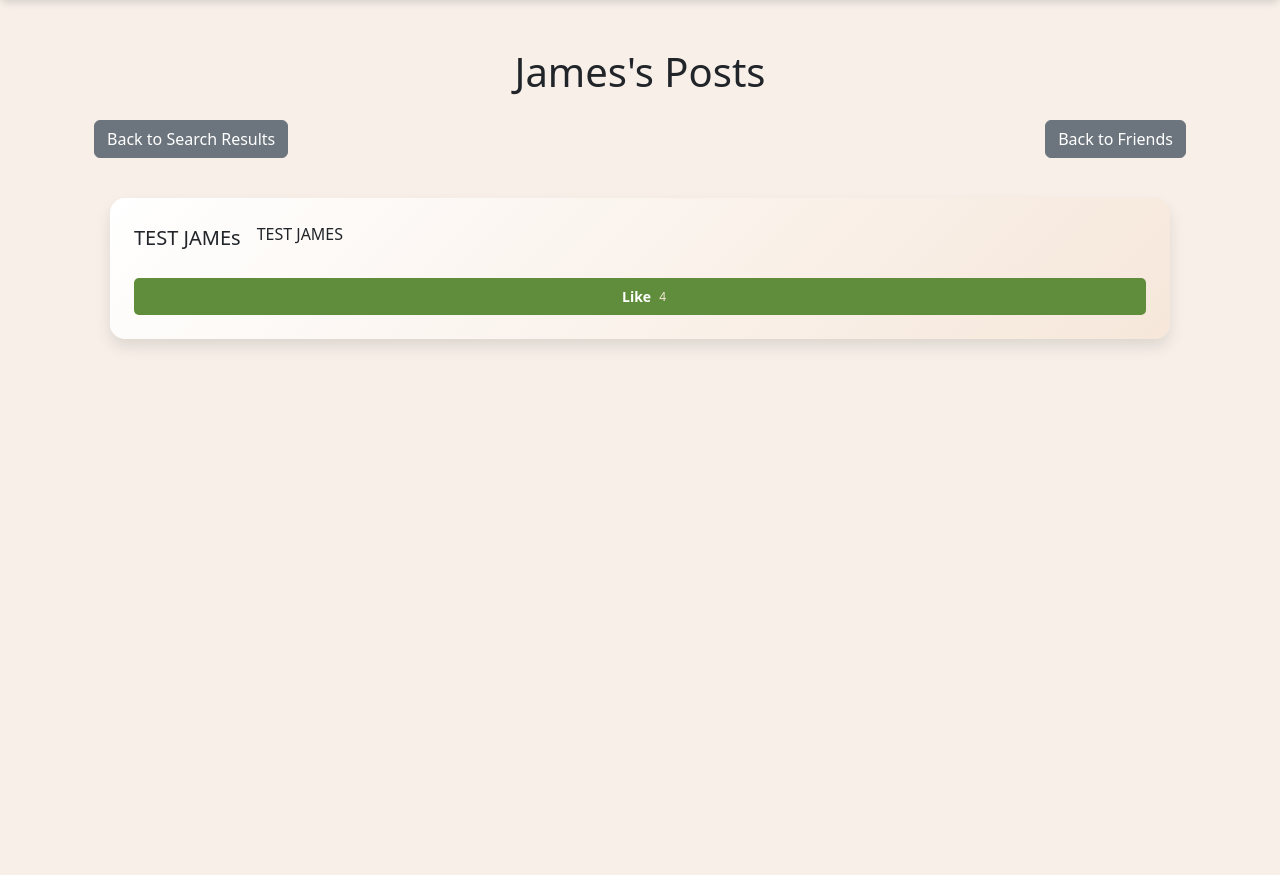
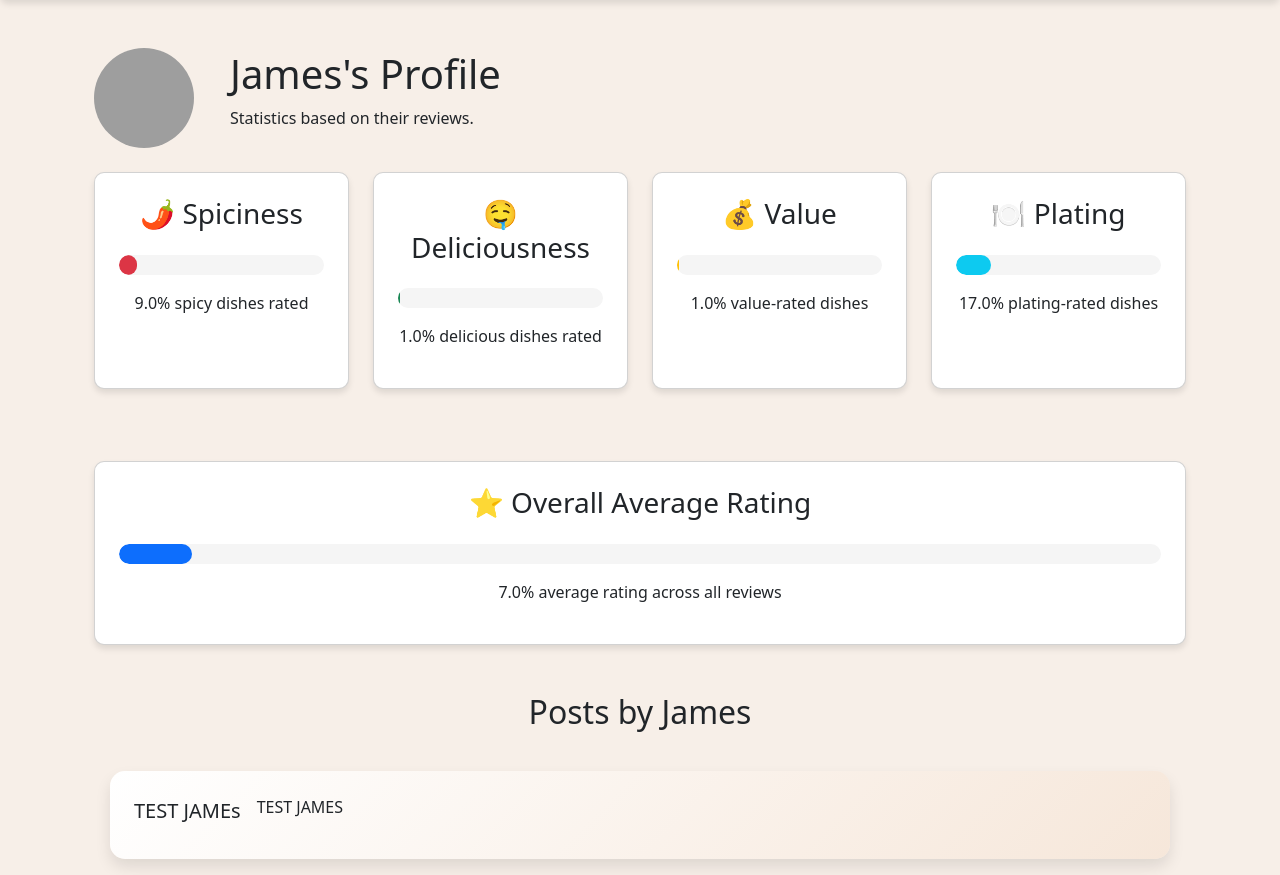
Before and after one commit to IanO7/CITS3403-Group-Project, a Flask app: page /user/6 in a window 1280 px wide. Shown: the part 188-1063 px from the top of the page. Before the commit the page ends 535 px from the top, so only its background shows below. Run offline with Flask 3, Linux system fonts and the light colour scheme; a user stored in the database is signed in; data comes from the database, SQL or seed files in the repository; grey boxes are pictures that could not be loaded.

Commit message:
Refactor user profile handling: rename user_posts to user_profile, update routing and template structure, and implement user statistics display.

```diff
--- a/app/templates/my_friends.html
+++ b/app/templates/my_friends.html
@@ -74,7 +74,7 @@
                      style="width: 100px; height: 100px; object-fit: cover;">
                 <h5 class="card-title">{{ similar_user.username }}</h5>
                 <p class="card-text">This user has similar taste preferences to you!</p>
-                <a href="{{ url_for('views.user_posts', user_id=similar_user.id) }}" class="btn btn-primary">View Profile</a>
+                <a href="{{ url_for('views.user_profile', user_id=similar_user.id) }}" class="btn btn-primary">View Profile</a>
             </div>
         </div>
         {% else %}
--- a/app/templates/search_results.html
+++ b/app/templates/search_results.html
@@ -15,7 +15,9 @@
         {% for result in search_results %}
         <li class="list-group-item d-flex justify-content-between align-items-center">
             <span>{{ result.username }}</span>
-            <a href="{{ url_for('views.user_posts', user_id=result.id, q=query) }}" class="btn btn-primary">View Posts</a>
+            <div>
+                <a href="{{ url_for('views.user_profile', user_id=result.id) }}" class="btn btn-primary">View Profile</a>
+            </div>
         </li>
         {% endfor %}
     </ul>
--- a/app/templates/user_posts.html
+++ /dev/null
@@ -1,62 +0,0 @@
-{% extends "base.html" %}
-{% block title %}{{ selected_user.username }}'s Posts{% endblock %}
-
-{% block content %}
-<div class="container mt-5">
-    <h1 class="text-center mb-4">{{ selected_user.username }}'s Posts</h1>
-
-    <div class="d-flex justify-content-between mb-4">
-        <a href="{{ url_for('views.search', q=request.args.get('q', '')) }}" class="btn btn-secondary">Back to Search Results</a>
-        <a href="{{ url_for('views.friends') }}" class="btn btn-secondary">Back to Friends</a>
-    </div>
-
-    {% if posts %}
-    <div class="staggered-grid">
-        {% for post in posts %}
-        <div class="review-card-modern">
-            {% if post.image %}
-            <div class="review-image-modern">
-                {% if post.image.startswith('http') %}
-                <img src="{{ post.image }}" alt="{{ post.Resturaunt }}">
-                {% else %}
-                <img src="{{ url_for('static', filename=post.image) }}" alt="{{ post.Resturaunt }}">
-                {% endif %}
-            </div>
-            {% endif %}
-
-            <div class="review-header-modern">
-                <h5>{{ post.Resturaunt }}</h5>
-                <p>{{ post.Review }}</p>
-            </div>
-            <div class="review-actions-modern">
-                <button class="action-button-modern like-button" data-note-id="{{ post.id }}">
-                    <i class="bi bi-hand-thumbs-up"></i> Like <span class="action-count">{{ post.likes }}</span>
-                </button>
-            </div>
-        </div>
-        {% endfor %}
-    </div>
-    {% else %}
-    <p class="text-center text-muted">{{ selected_user.username }} hasn't posted any reviews yet.</p>
-    {% endif %}
-</div>
-<script>
-    // Like/Unlike a post and update the likes count dynamically
-    document.querySelectorAll('.like-button').forEach(button => {
-        button.addEventListener('click', () => {
-            const noteId = button.getAttribute('data-note-id');
-            fetch(`/like/${noteId}`, { method: 'POST' })
-                .then(response => response.json())
-                .then(data => {
-                    if (data.success) {
-                        const likeCount = button.querySelector('.action-count');
-                        likeCount.textContent = data.likes; // Update the likes count dynamically
-                    } else {
-                        console.error(data.error);
-                    }
-                })
-                .catch(error => console.error('Error:', error));
-        });
-    });
-</script>
-{% endblock %}
--- /dev/null
+++ b/app/templates/user_profile.html
@@ -0,0 +1,80 @@
+{% extends "base.html" %}
+{% block title %}{{ selected_user.username }}'s Profile{% endblock %}
+
+{% block content %}
+<div class="container mt-5">
+    <!-- User Stats Section -->
+    <div class="dashboard-header mb-4">
+        <div class="profile-info d-flex align-items-center">
+            <img src="{{ url_for('static', filename=selected_user.profile_photo or 'default_profile.jpg') }}"
+                 alt="{{ selected_user.username }}"
+                 class="rounded-circle"
+                 style="width: 100px; height: 100px; object-fit: cover; margin-right: 20px;">
+            <div>
+                <h1>{{ selected_user.username }}'s Profile</h1>
+                <p>Statistics based on their reviews.</p>
+            </div>
+        </div>
+    </div>
+
+    <div class="stats-grid mb-5">
+        <div class="card stat-card">
+            <h3 class="card-title">🌶️ Spiciness</h3>
+            <div class="progress custom-progress">
+                <div class="progress-bar bg-danger" style="width: {{ stats.spiciness | default(0) }}%;"></div>
+            </div>
+            <p>{{ stats.spiciness | default(0) }}% spicy dishes rated</p>
+        </div>
+
+        <div class="card stat-card">
+            <h3 class="card-title">🤤 Deliciousness</h3>
+            <div class="progress custom-progress">
+                <div class="progress-bar bg-success" style="width: {{ stats.deliciousness | default(0) }}%;"></div>
+            </div>
+            <p>{{ stats.deliciousness | default(0) }}% delicious dishes rated</p>
+        </div>
+
+        <div class="card stat-card">
+            <h3 class="card-title">💰 Value</h3>
+            <div class="progress custom-progress">
+                <div class="progress-bar bg-warning" style="width: {{ stats.value | default(0) }}%;"></div>
+            </div>
+            <p>{{ stats.value | default(0) }}% value-rated dishes</p>
+        </div>
+
+        <div class="card stat-card">
+            <h3 class="card-title">🍽️ Plating</h3>
+            <div class="progress custom-progress">
+                <div class="progress-bar bg-info" style="width: {{ stats.plating | default(0) }}%;"></div>
+            </div>
+            <p>{{ stats.plating | default(0) }}% plating-rated dishes</p>
+        </div>
+    </div>
+
+    <div class="card stat-card">
+        <h3 class="card-title">⭐ Overall Average Rating</h3>
+        <div class="progress custom-progress">
+            <div class="progress-bar bg-primary" style="width: {{ overall_average_rating | default(0) }}%;"></div>
+        </div>
+        <p>{{ overall_average_rating | default(0) }}% average rating across all reviews</p>
+    </div>
+
+    <!-- User Posts Section -->
+    <h2 class="text-center mt-5">Posts by {{ selected_user.username }}</h2>
+    <div class="staggered-grid mt-4">
+        {% for post in posts %}
+        <div class="review-card-modern">
+            {% if post.image %}
+            <div class="review-image-modern">
+                <img src="{{ url_for('static', filename=post.image) }}" alt="{{ post.Resturaunt }}">
+            </div>
+            {% endif %}
+            <div class="review-header-modern">
+                <h5>{{ post.Resturaunt }}</h5>
+                <p>{{ post.Review }}</p>
+            </div>
+        </div>
+        {% endfor %}
+    </div>
+</div>
+{% endblock %}
--- a/app/views.py
+++ b/app/views.py
@@ -337,7 +337,7 @@ def search():
 
 
 @views.route('/user/<int:user_id>', methods=['GET'])
-def user_posts(user_id):
+def user_profile(user_id):
     user = current_user()
     if not user:
         return redirect(url_for('auth.login'))
@@ -348,7 +348,29 @@ def user_posts(user_id):
     # Fetch the selected user's posts
     posts = Note.query.filter_by(user_id=selected_user.id).all()
 
-    return render_template('user_posts.html', user=user, selected_user=selected_user, posts=posts)
+    # Calculate stats for the selected user
+    total_posts = len(posts) or 1  # Avoid division by zero
+    stats = {
+        'spiciness': sum(n.Spiciness for n in posts) / total_posts,
+        'deliciousness': sum(n.Deliciousness for n in posts) / total_posts,
+        'value': sum(n.Value for n in posts) / total_posts,
+        'plating': sum(n.Plating for n in posts) / total_posts,
+    }
+
+    # Calculate the overall average rating
+    average_ratings = [
+        (n.Spiciness + n.Deliciousness + n.Value + n.Plating) / 4 for n in posts
+    ]
+    overall_average_rating = sum(average_ratings) / total_posts
+
+    return render_template(
+        'user_profile.html',
+        user=user,
+        selected_user=selected_user,
+        stats=stats,
+        overall_average_rating=overall_average_rating,
+        posts=posts
+    )
 
 @views.route('/api/search_suggestions', methods=['GET'])
 def search_suggestions():
```
